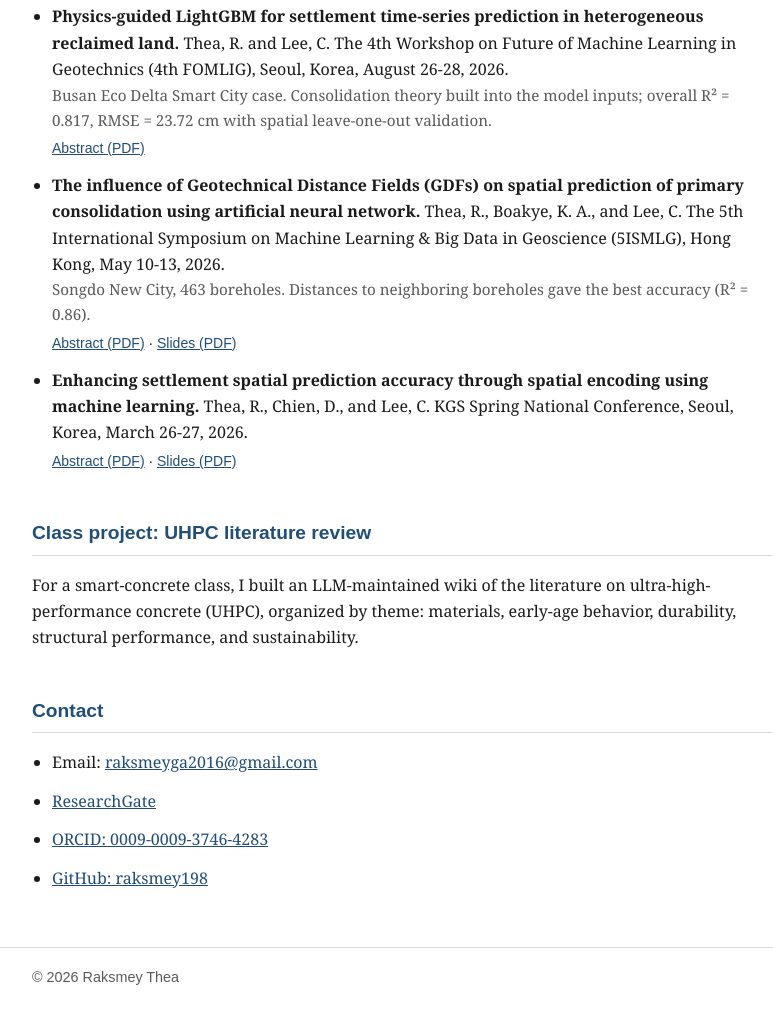
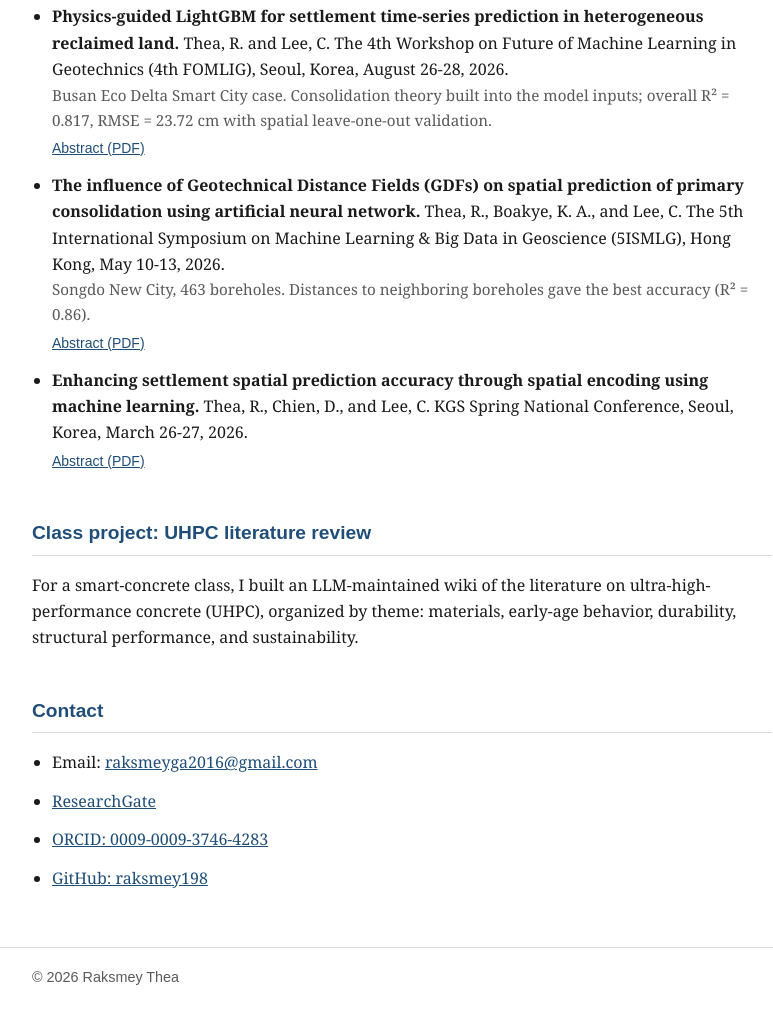
Before and after one commit to raksmey198/raksmey198.github.io, a plain HTML site: page index.html in a window 1280 px wide. Shown: the part 1115-2139 px from the top of the page, without its empty margins (238-1011 px from the left). Drawn offline with Linux system fonts and the light colour scheme.

Commit message:
Remove slide PDFs
Co-Authored-By: Claude Sonnet 5.5 <noreply@anthropic.com>

```diff
--- a/index.html
+++ b/index.html
@@ -84,12 +84,12 @@
         <strong>The influence of Geotechnical Distance Fields (GDFs) on spatial prediction of primary consolidation using artificial neural network.</strong>
         Thea, R., Boakye, K. A., and Lee, C. The 5th International Symposium on Machine Learning &amp; Big Data in Geoscience (5ISMLG), Hong Kong, May 10-13, 2026.
         <div class="meta">Songdo New City, 463 boreholes. Distances to neighboring boreholes gave the best accuracy (R&sup2; = 0.86).</div>
-        <div class="files"><a href="pdf/5ISMLG-2026-abstract.pdf">Abstract (PDF)</a> &middot; <a href="pdf/5ISMLG-2026-slides.pdf">Slides (PDF)</a></div>
+        <div class="files"><a href="pdf/5ISMLG-2026-abstract.pdf">Abstract (PDF)</a></div>
       </li>
       <li>
         <strong>Enhancing settlement spatial prediction accuracy through spatial encoding using machine learning.</strong>
         Thea, R., Chien, D., and Lee, C. KGS Spring National Conference, Seoul, Korea, March 26-27, 2026.
-        <div class="files"><a href="pdf/KGS-Spring-2026-abstract.pdf">Abstract (PDF)</a> &middot; <a href="pdf/KGS-Spring-2026-slides.pdf">Slides (PDF)</a></div>
+        <div class="files"><a href="pdf/KGS-Spring-2026-abstract.pdf">Abstract (PDF)</a></div>
       </li>
     </ul>
   </section>
```
Also changed, not shown: 2 other files.
